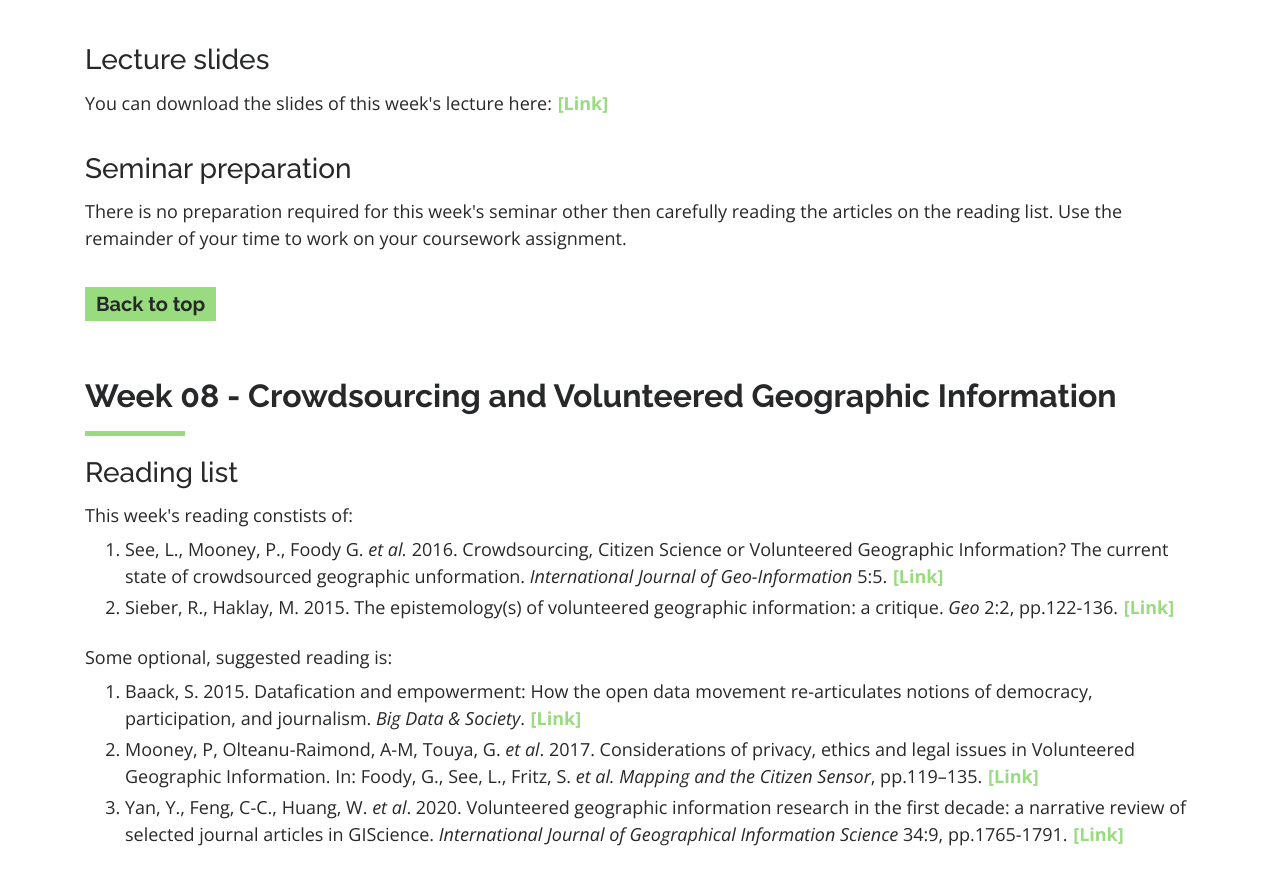
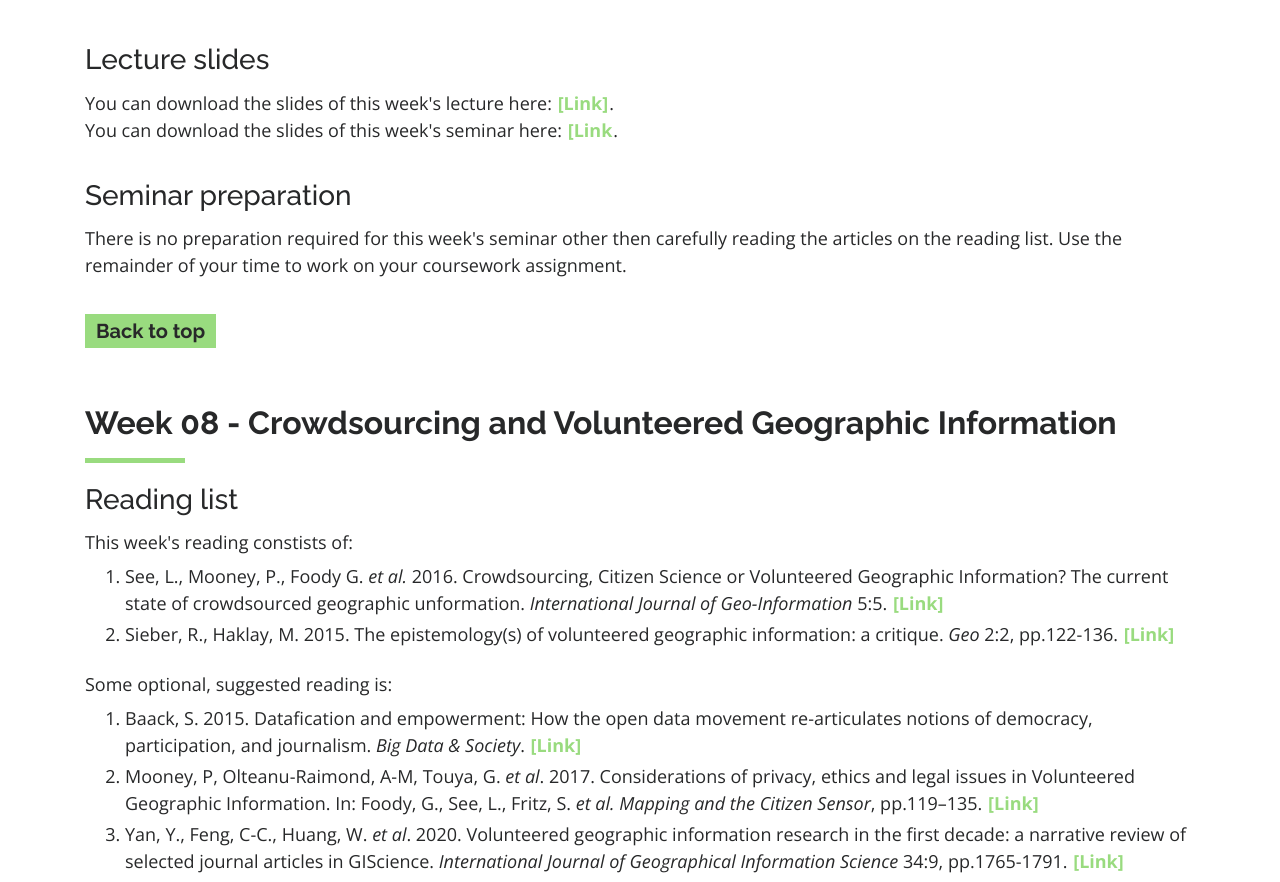
Before and after one commit to jtvandijk/GEOG0163_20232024, a plain HTML site: page index.html in a window 1280 px wide. Shown: the part 7635-8517 px from the top of the page. Drawn offline with nearby package versions, Linux system fonts and the light colour scheme.

Commit message:
w07 seminar slides

```diff
--- a/index.html
+++ b/index.html
@@ -337,7 +337,9 @@
 
     <div class="section-title">
       <h3>Lecture slides</h3>
-      <p>You can download the slides of this week's lecture here: <a href="ppt/w07_dps.pdf">[Link]</a></p>
+      <p>You can download the slides of this week's lecture here: <a href="ppt/w07_dps.pdf">[Link]</a>. <br/>
+         You can download the slides of this week's seminar here: <a href="ppt/w07_dps_seminar.pdf">[Link</a>.
+      </p>
     </div>
 
     <div class="section-title">
```
Also changed, not shown: 1 other file.
